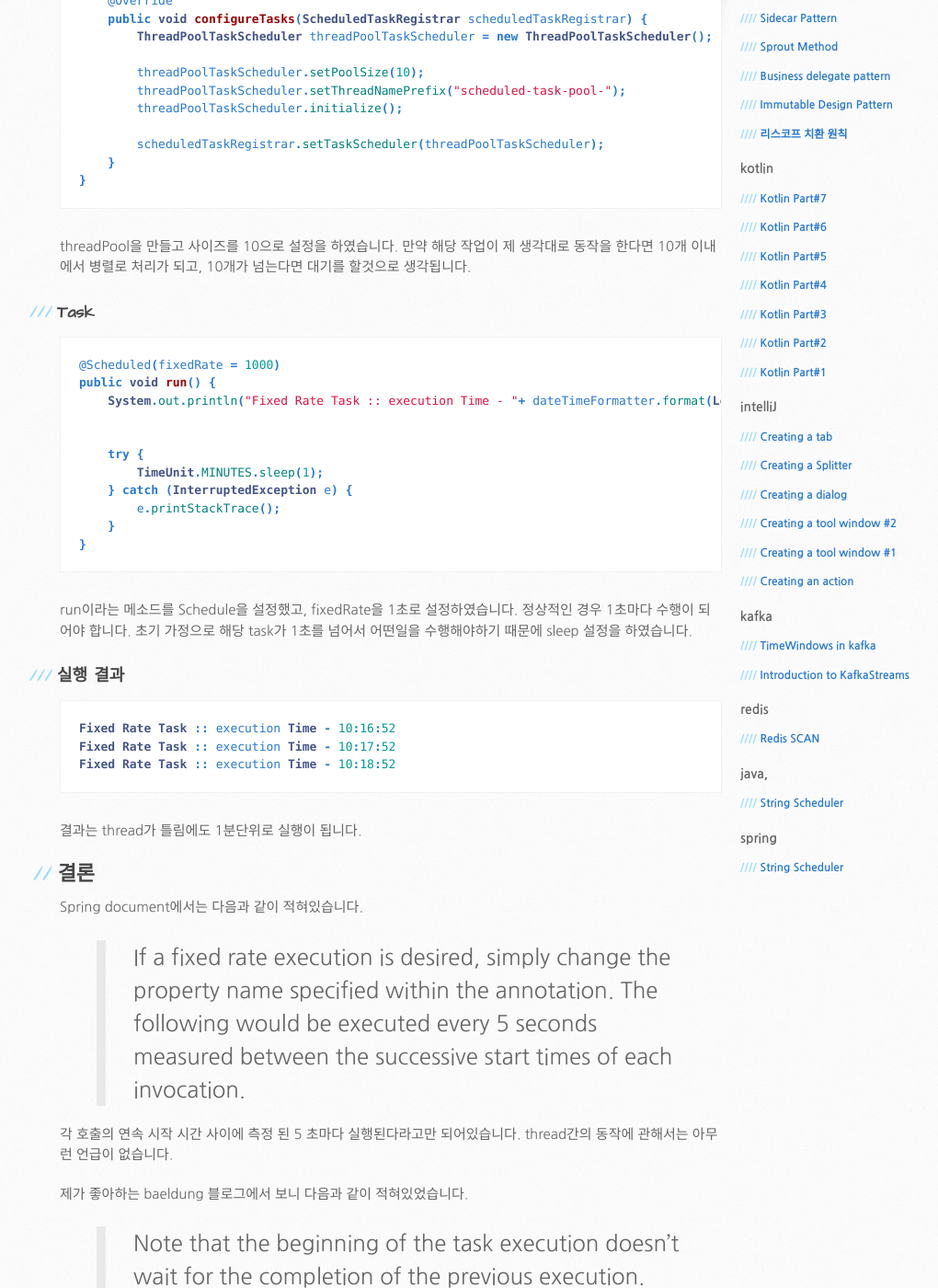
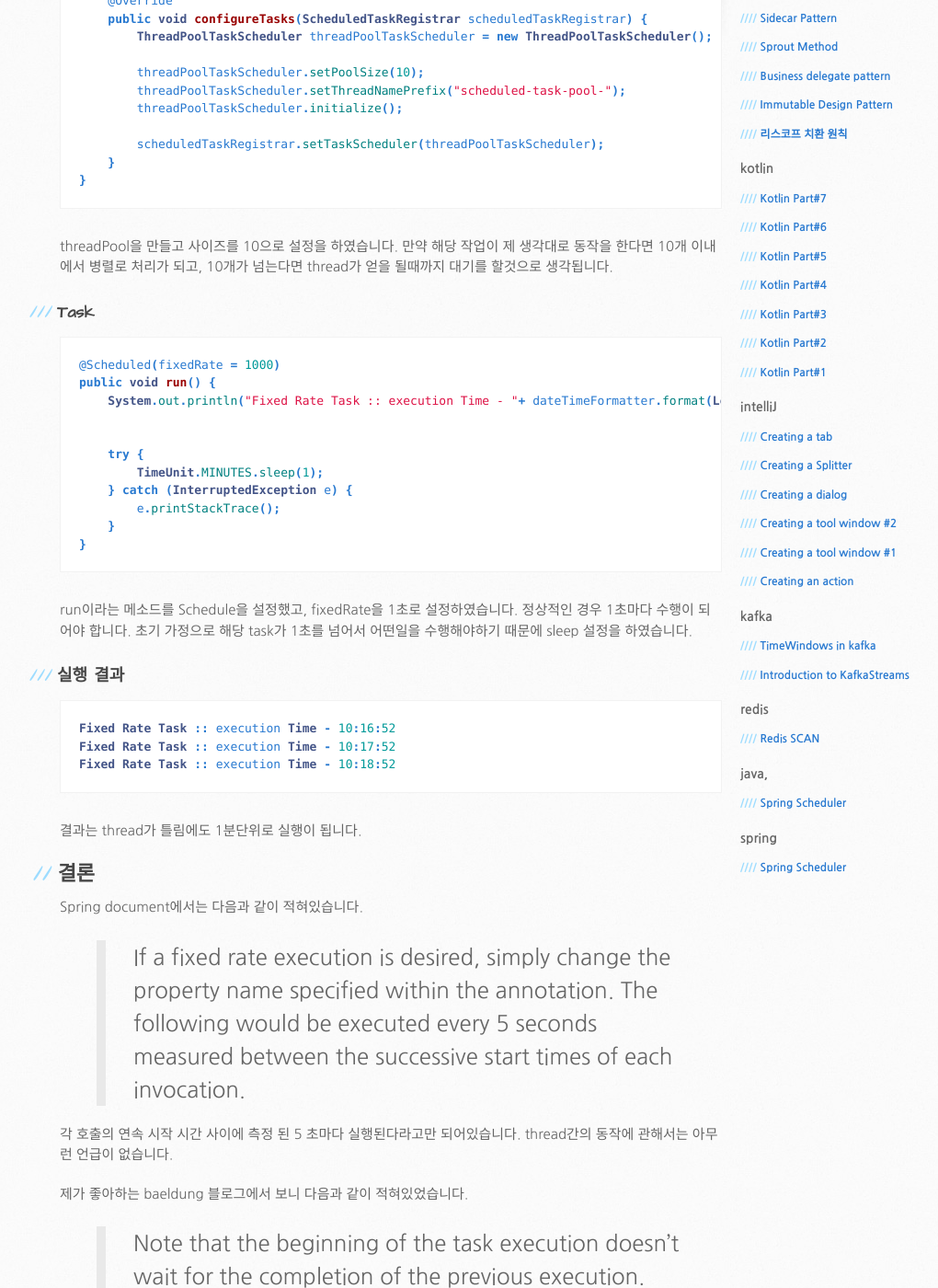
Before and after one commit to jaepils/jaepils.github.io, a Jekyll site: the page built from _posts/2018-11-23-java-scheduler.markdown, in a window 1280 px wide and 1400 px high, scrolled down 697 px. Shown: the whole window at 92% size, without its empty margins (105-1125 px from the left). Built offline with Jekyll 4.4.1, drawn with Linux system fonts in a browser that asks for light colours; comment, search, counter and statistics services are not loaded; some of the changed text lies outside the part shown.

Commit message:
오타 수정

````diff
--- a/_posts/2018-11-23-java-scheduler.markdown
+++ b/_posts/2018-11-23-java-scheduler.markdown
@@ -1,6 +1,6 @@
 ---
 layout: post
-title:  "String Scheduler"
+title:  "Spring Scheduler"
 date:   2018-11-20 15:40:56
 categories: java, spring
 ---
@@ -30,7 +30,7 @@ public class SchedulerConfig implements SchedulingConfigurer {
     }
 }
 ```
-threadPool을 만들고 사이즈를 10으로 설정을 하였습니다. 만약 해당 작업이 제 생각대로 동작을 한다면 10개 이내에서 병렬로 처리가 되고, 10개가 넘는다면 대기를 할것으로 생각됩니다.
+threadPool을 만들고 사이즈를 10으로 설정을 하였습니다. 만약 해당 작업이 제 생각대로 동작을 한다면 10개 이내에서 병렬로 처리가 되고, 10개가 넘는다면 thread가 얻을 될때까지 대기를 할것으로 생각됩니다.
 
 ### Task
 ```java
````
Also changed, not shown: other parts of _posts/2018-11-23-java-scheduler.markdown (+1 -1 lines).
